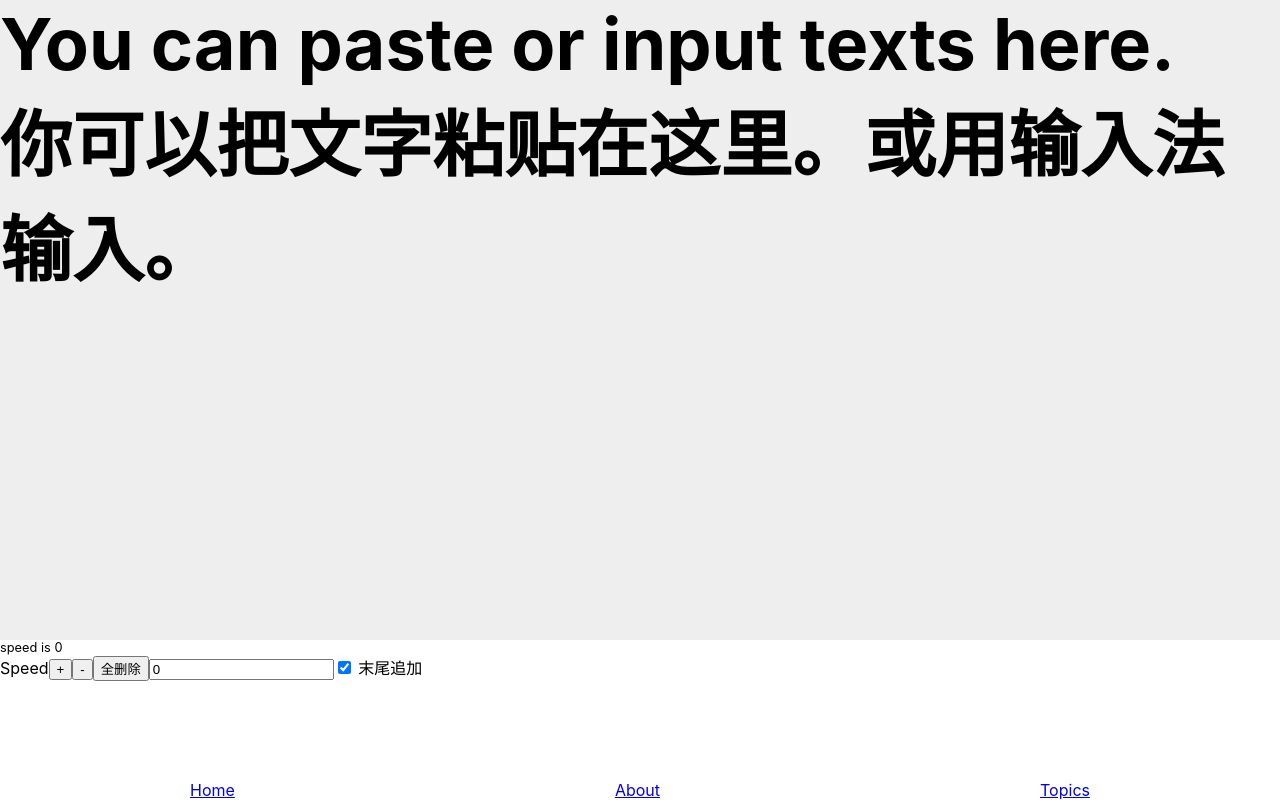
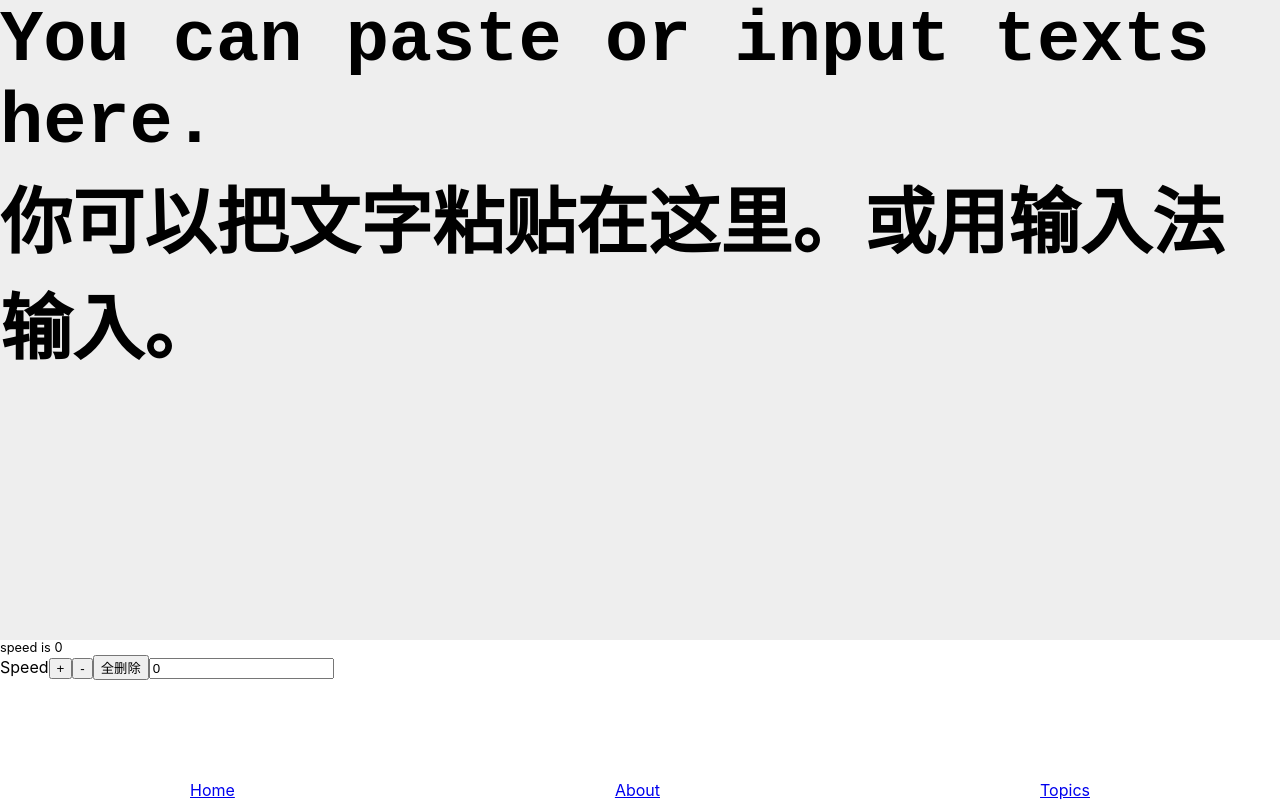
Before and after one commit to lgh06/web-prompter, a React (Create React App) app: page / in a window 1280 px wide. Built offline with nearby package versions, Linux system fonts and the light colour scheme.

Commit message:
use <pre> tag for viewer

```diff
--- a/src/components/Controller.js
+++ b/src/components/Controller.js
@@ -8,14 +8,13 @@ const cn = genClassName(styles);
 export default function Controller() {
   const dispatch = useDispatch()
   const speed = useSelector((state) => state.player.speed)
-  const appendMode = useSelector((state) => state.player.appendMode)
   return (<div {...cn('controller-wrap')}>
     Speed
     <button onClick={()=>dispatch(player.setSpeed('+10'))}>+</button>
     <button onClick={()=>dispatch(player.setSpeed('-10'))}>-</button>
     <button onClick={()=>dispatch(player.setInnerHTML(''))}>全删除</button>
     <input type="number" value={speed} onChange={(e)=>dispatch(player.setSpeed(e.target.value))}></input>
-    <input type="checkbox" checked={appendMode} onChange={(e)=>dispatch(player.setAppendMode(e.target.checked))} id="appendMode"/>
-    <label htmlFor="appendMode"> {appendMode ? '末尾追加' : '整体替换'} </label>
+    {/* <input type="checkbox" checked={appendMode} onChange={(e)=>dispatch(player.setAppendMode(e.target.checked))} id="appendMode"/>
+    <label htmlFor="appendMode"> {appendMode ? '末尾追加' : '整体替换'} </label> */}
   </div>);
 }
--- a/src/components/Viewer.js
+++ b/src/components/Viewer.js
@@ -9,34 +9,25 @@ import * as player from '../reducers/playerSlice'
 const cn = genClassName(styles);
 
 export default function Viewer() {
-  const speed = useSelector((state) => state.player.speed)
-  const innerHTML = useSelector((state) => state.player.innerHTML)
-  const appendMode = useSelector((state) => state.player.appendMode)
+  const { speed, innerHTML } = useSelector((state) => state.player)
   const dispatch = useDispatch()
-  // https://developer.mozilla.org/en-US/docs/Web/API/Element/paste_event
-  const paste = (event) => {
-    // https://developer.mozilla.org/en-US/docs/Web/API/DataTransfer/getData
-    let paste = (event.clipboardData || window.clipboardData).getData('text/plain');
-    console.log(paste)
-    let pastedWithBr = paste.replace(/\r\n/g,'<br/>')
-
-    // event.target.innerHTML += paste.replace(/\r\n/g,'<br/>')
-    if (appendMode) {
-      dispatch(player.setInnerHTML(innerHTML + pastedWithBr));
-    } else {
-      dispatch(player.setInnerHTML(pastedWithBr));
-    }
-    event.preventDefault();
-  }
 
   // const click = (event) => {
   //   console.log(event)
   //   event.nativeEvent.target.select();
   // }
+  const onChange = (e) => {
+    dispatch(player.setInnerHTML( e.target.innerHTML ))
+    console.log(e.target.innerHTML)
+  }
   return (<div {...cn('viewer-wrap')}>
     <div {...cn('viewer')}>
-      <p {...cn('text')} contentEditable onPaste={paste} {...setInnerHTML(innerHTML)}>
-      </p>
+      <pre {...cn('text')} contentEditable onInput={onChange}
+        suppressContentEditableWarning={true}
+      >
+      You can paste or input texts here. <br/>
+      你可以把文字粘贴在这里。或用输入法输入。
+      </pre>
     </div>
     <div {...cn('status')} {...setInnerHTML('speed is ' + speed)} >
 
--- a/src/components/Viewer.module.scss
+++ b/src/components/Viewer.module.scss
@@ -16,6 +16,7 @@
     overflow-y: auto;
     word-wrap: break-word;
     word-break: break-all;
+    white-space: pre-wrap;
   }
 }
 .status{
--- a/src/reducers/playerSlice.js
+++ b/src/reducers/playerSlice.js
@@ -27,13 +27,10 @@ export const playerSlice = createSlice({
     setInnerHTML: (state, action) => {
       state.innerHTML = action.payload;
     },
-    setAppendMode: (state, action) => {
-      state.appendMode = action.payload;
-    },
   },
 })
 
 // Action creators are generated for each case reducer function
-export const { setSpeed, setInnerHTML, setAppendMode } = playerSlice.actions
+export const { setSpeed, setInnerHTML } = playerSlice.actions
 
 export default playerSlice.reducer
```
